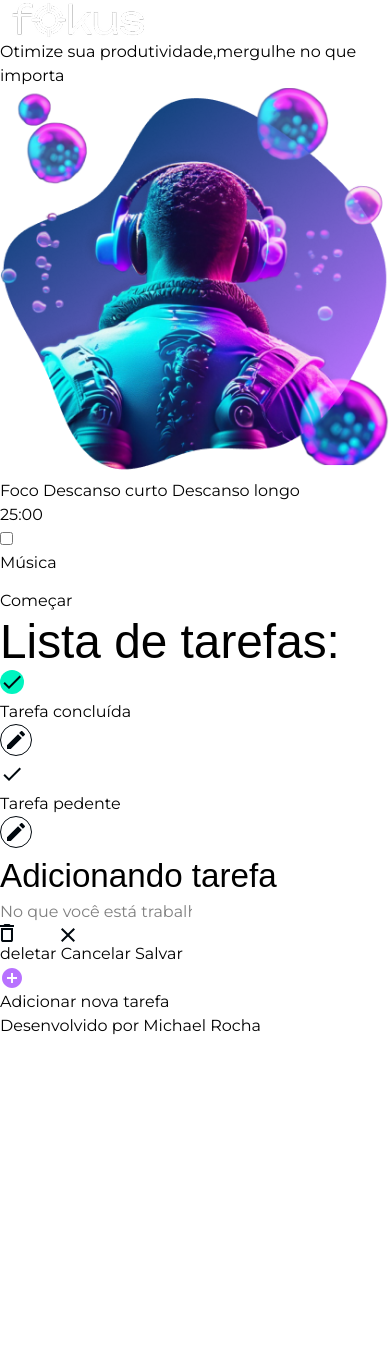
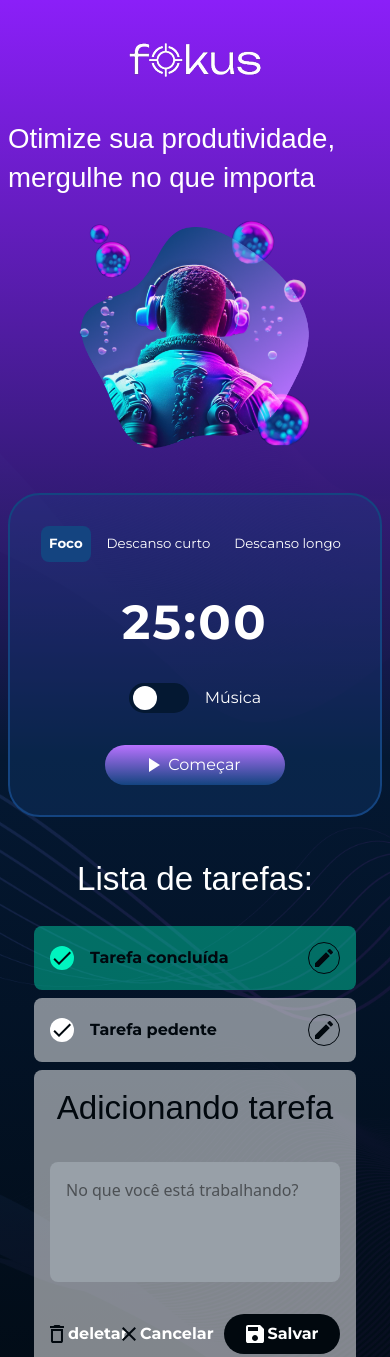
Before and after one commit to michaelprocha/fokus, a website built with Vite: page index.html in a window 390 px wide. Shown: the top 1357 px of the page. Before the commit the page ends 1038 px from the top, so only its background shows below. Built offline with nearby package versions, Linux system fonts and the light colour scheme; a web font is replaced by a local one.

Commit message:
feat: mobile style

```diff
--- a/index.html
+++ b/index.html
@@ -12,93 +12,92 @@
 		/>
 		<title>fokus</title>
 	</head>
-	<body>
+	<body class="bg-focus-mode">
 		<header>
-			<div>
+			<div class="py-10 max-w-300 flex justify-center items-center">
 				<img src="/images/headerFokus.png" alt="Fokus" />
 			</div>
 		</header>
 		<main>
-			<div>
-				<section>
-					<p>Otimize sua produtividade,<span>mergulhe no que importa</span></p>
-					<img src="/images/fokus.png" aria-hidden="true" />
+			<div class="px-2 flex flex-col gap-10 items-center">
+				<section class="flex flex-col items-center gap-6">
+					<h1 class="font-light">
+						Otimize sua produtividade,<span class="font-normal inline-block">mergulhe no que importa</span>
+					</h1>
+					<img class="w-58" src="/images/fokus.png" aria-hidden="true" />
 				</section>
-				<section>
-					<div>
-						<button>Foco</button>
-						<button>Descanso curto</button>
-						<button>Descanso longo</button>
+				<section class="timer">
+					<div class="flex gap-2">
+						<button id="focus" class="mode selected-mode">Foco</button>
+						<button id="short-rest" class="mode">Descanso curto</button>
+						<button id="long-rest" class="mode">Descanso longo</button>
 					</div>
-					<p>25:00</p>
-					<div>
-						<div>
-							<input type="checkbox" name="" id="">
-							<div>
-								<div>
-
-								</div>
-							</div>
-						</div>
+					<p id="timer" class="text-3xl font-bold tracking-wider">25:00</p>
+					<div class="flex items-center gap-4">
+						<button id="switch" class="bg-medium-blue music">
+							<div class="bg-white rounded-3xl w-6 h-6"></div>
+						</button>
 						<p>Música</p>
 					</div>
-					<button>
-						<img src="/images/icons/playArrow.svg" alt="">
+					<button class="button play">
+						<img src="/images/icons/playArrow.svg" alt="" />
 						Começar
 					</button>
 				</section>
 				<section>
-					<h2>Lista de tarefas:</h2>
-					<ul>
-						<li>
-							<div>
-								<button type="button">
-									<img src="/images/icons/checkGreen.svg" alt="">
+					<h2 class="text-2xl text-center mb-6">Lista de tarefas:</h2>
+					<ul class="flex flex-col gap-2 justify-center items-center">
+						<li data-id="1" class="task completed">
+							<div class="flex gap-4">
+								<button data-button="completed" class="cursor-pointer" type="button">
+									<img src="/images/icons/checkGreen.svg" alt="" />
 								</button>
-								<p>Tarefa concluída</p>
+								<p class="font-bold text-deep-blue">Tarefa concluída</p>
 							</div>
-							<button type="button">
-								<img src="/images/icons/edit.svg" alt="">
+							<button data-button="edit" class="cursor-pointer" type="button">
+								<img src="/images/icons/edit.svg" alt="" />
 							</button>
 						</li>
-						<li>
-							<div>
-								<button type="button">
-									<img src="/images/icons/checkWhite.svg" alt="">
+						<li data-id="2" class="task peding">
+							<div class="flex gap-4">
+								<button data-button="completed" class="cursor-pointer" type="button">
+									<img src="/images/icons/checkWhite.svg" alt="" />
 								</button>
-								<p>Tarefa pedente</p>
-							</button>
-							<button type="button">
-								<img src="/images/icons/edit.svg" alt="">
+								<p class="font-bold text-deep-blue">Tarefa pedente</p>
+							</div>
+							<button data-button="edit" class="cursor-pointer" type="button">
+								<img src="/images/icons/edit.svg" alt="" />
 							</button>
 						</li>
-						<li>
-							<h3>Adicionando tarefa</h3>
-							<input placeholder="No que você está trabalhando?" type="text" name="" id="">
-							<div>
-								<button type="button">
-									<img src="/images/icons/delete.svg" alt="">
+						<li class="edit">
+							<h3 class="text-deep-blue">Adicionando tarefa</h3>
+							<textarea id="task-name" class="resize-none h-30 w-full bg-text-area rounded-lg p-4 flex items-start" placeholder="No que você está trabalhando?" name="taskName"></textarea>
+							<div class="flex justify-between items-center w-full">
+								<button id="delete-task" class="button cancel cursor-pointer" type="button">
+									<img src="/images/icons/delete.svg" alt="" />
 									deletar
 								</button>
-								<button type="button">
-									<img src="/images/icons/close.svg" alt="">
-									Cancelar
-								</button>
-								<button type="button">
-									<img src="/images/icons/save.svg" alt="">
-									Salvar
-								</button>
+								<div class="flex gap-4">
+									<button id="cancel-task" class="button cancel cursor-pointer" type="button">
+										<img src="/images/icons/close.svg" alt="" />
+										Cancelar
+									</button>
+									<button id="save-task" class="button save cursor-pointer" type="button">
+										<img src="/images/icons/save.svg" alt="" />
+										Salvar
+									</button>
+								</div>
 							</div>
 						</li>
 					</ul>
-					<button type="button">
-						<img src="/images/icons/addIcon.svg" alt="">
+					<button id="add-task" class="button addTask mt-10 mb-12 text-complementary2 font-bold" type="button">
+						<img src="/images/icons/addIcon.svg" alt="" />
 						Adicionar nova tarefa
 					</button>
 				</section>
 			</div>
 		</main>
-		<footer>
+		<footer class="py-6 text-center">
 			<p>Desenvolvido por Michael Rocha</p>
 		</footer>
 		<script type="module" src="/src/typescript/controller.ts"></script>
--- a/src/style.css
+++ b/src/style.css
@@ -14,43 +14,74 @@
 	--text-s: 0.833rem;
 	--text-xs: 0.694rem;
 
-	--color-focus-mode: linear-gradient(180deg, rgba(139, 31, 248, 1) 0%, rgba(4, 24, 50, 1) 48%, rgba(1, 8, 14, 1) 100%);
-	--color-short-rest: linear-gradient(180deg, rgba(15, 114, 92, 1) 0%, rgba(4, 24, 50, 1) 48%, rgba(1, 8, 14, 1) 100%);
-	--color-long-rest: linear-gradient(180deg, rgba(24, 117, 233, 1) 0%, rgba(4, 24, 50, 1) 48%, rgba(1, 8, 14, 1) 100%);
+	--bg-focus-mode-overlay: linear-gradient(
+		180deg,
+		rgba(139, 31, 248, 0.8) 0%,
+		rgba(4, 24, 50, 0.8) 48%,
+		rgba(1, 8, 14, 0.8) 100%
+	);
+	--bg-focus-mode: linear-gradient(180deg, rgba(139, 31, 248, 1) 0%, rgba(4, 24, 50, 1) 48%, rgba(1, 8, 14, 1) 100%);
+	--bg-short-rest-overlay: linear-gradient(180deg, rgba(15, 114, 92, 0.8) 0%, rgba(4, 24, 50, 0.8) 48%, rgba(1, 8, 14, 0.8) 100%);
+	--bg-short-rest: linear-gradient(180deg, rgba(15, 114, 92, 1) 0%, rgba(4, 24, 50, 1) 48%, rgba(1, 8, 14, 1) 100%);
+	--bg-long-rest-overlay: linear-gradient(180deg, rgba(24, 117, 233, 0.8) 0%, rgba(4, 24, 50, 0.8) 48%, rgba(1, 8, 14, 0.8) 100%);
+	--bg-long-rest: linear-gradient(180deg, rgba(24, 117, 233, 1) 0%, rgba(4, 24, 50, 1) 48%, rgba(1, 8, 14, 1) 100%);
 	--color-deep-blue: #01080e;
 	--color-medium-blue: #041832;
 	--color-royal-blue: #144480;
-	--color-complementary1: linear-gradient(180deg, rgba(184, 114, 255, 1) 0%, rgba(20, 68, 128, 1) 100%);
+	--bg-complementary1: linear-gradient(180deg, rgba(184, 114, 255, 1) 0%, rgba(20, 68, 128, 1) 100%);
 	--color-complementary2: #b872ff;
 	--color-complementary3: rgba(20, 68, 128, 0.3);
 	--color-pending: rgba(255, 255, 255, 0.5);
 	--color-completed: rgba(0, 244, 191, 0.4);
 	--color-checked: rgba(2, 205, 161, 1);
+	--color-text-area: #98A0A8;
+}
+
+@utility bg-focus-mode {
+	background-image: var(--bg-focus-mode-overlay), url("./images/background.png"), var(--bg-focus-mode);
+	background-repeat: no-repeat;
+	background-size: cover;
+	background-position: center;
+}
+@utility bg-short-rest {
+	background-image: var(--bg-short-rest-overlay), url("./images/background.png"), var(--bg-short-rest);
+	background-repeat: no-repeat;
+	background-size: cover;
+	background-position: center;
+}
+@utility bg-long-rest {
+	background-image: var(--bg-long-rest-overlay), url("./images/background.png"), var(--bg-long-rest);
+	background-repeat: no-repeat;
+	background-size: cover;
+	background-position: center;
+}
+@utility bg-complementary1 {
+	background-image: var(--bg-complementary1);
 }
 
 @layer base {
 	h1 {
-		@apply font-unbounded text-4xl;
+		@apply font-unbounded text-xl text-white;
 	}
 
 	h2 {
-		@apply font-unbounded text-3xl;
+		@apply font-unbounded text-3xl text-white;
 	}
 
 	h3 {
-		@apply font-unbounded text-2xl;
+		@apply font-unbounded text-2xl text-white;
 	}
 
 	h4 {
-		@apply font-unbounded text-xl;
+		@apply font-unbounded text-xl text-white;
 	}
 
 	h5 {
-		@apply font-unbounded text-l;
+		@apply font-unbounded text-l text-white;
 	}
 
 	h6 {
-		@apply font-unbounded text-m;
+		@apply font-unbounded text-m text-white;
 	}
 
 	p,
@@ -58,13 +89,17 @@
 	button,
 	label,
 	input {
+		@apply font-montserrat text-base text-white;
+	}
+
+	input::placeholder {
 		@apply font-montserrat text-base;
 	}
 }
 
 @layer components {
 	.button {
-		@apply flex justify-center items-center rounded-4xl;
+		@apply flex justify-center items-center rounded-4xl cursor-pointer;
 	}
 
 	/* uses button class */
@@ -73,29 +108,33 @@
 	}
 
 	.addTask {
-		@apply max-w-147 w-full h-16 bg-transparent gap-0.5;
+		@apply max-w-147 w-full h-12 bg-transparent gap-2 rounded-4xl border-2 border-solid border-complementary2;
 	}
 
 	.save {
-		@apply max-w-29 w-full h-10 bg-deep-blue;
+		@apply max-w-29 w-full h-10 bg-deep-blue flex gap-1 font-bold px-4 py-3;
 	}
 
 	.cancel {
-		@apply max-w-32 w-full h-10 bg-transparent;
+		@apply max-w-32 h-10 bg-transparent flex gap-1 font-bold w-fit;
 	}
 
 	/* does not use button class */
-	.changeMode {
-		@apply bg-royal-blue rounded-lg max-w-40 w-full h-11 flex items-center justify-center;
+	.selected-mode {
+		@apply font-bold bg-royal-blue;
 	}
 
-	.switch {
-		@apply bg-complementary2 rounded-3xl max-w-15 w-full h-8 flex items-center;
+	.mode {
+		@apply text-s p-2 rounded-lg cursor-pointer;
+	}
+
+	.music{
+		@apply w-15 h-7.5 cursor-pointer rounded-3xl px-1 flex items-center;
 	}
 
 	/* tasks */
 	.task {
-		@apply max-w-147 w-full h-16 flex justify-between items-center;
+		@apply max-w-147 w-full h-16 px-4 py-2 flex justify-between items-center rounded-lg;
 	}
 
 	.completed {
@@ -107,11 +146,11 @@
 	}
 
 	.edit {
-		@apply bg-pending flex flex-col gap-8 items-center max-w-147 w-full;
+		@apply bg-pending flex flex-col gap-8 items-center max-w-147 w-full p-4 rounded-lg;
 	}
 
 	/* timer */
 	.timer {
-		@apply max-w-147 w-full h-81 md:h-97.5 flex flex-col items-center gap-8 bg-complementary3 border-royal-blue border-2 border-solid rounded-4xl;
+		@apply max-w-147 w-full h-81 md:h-97.5 flex flex-col items-center justify-center gap-8 bg-complementary3 border-royal-blue border-2 border-solid rounded-4xl;
 	}
 }
```
Also changed, not shown: src/images/background.png (renamed from public/images/background.png).
